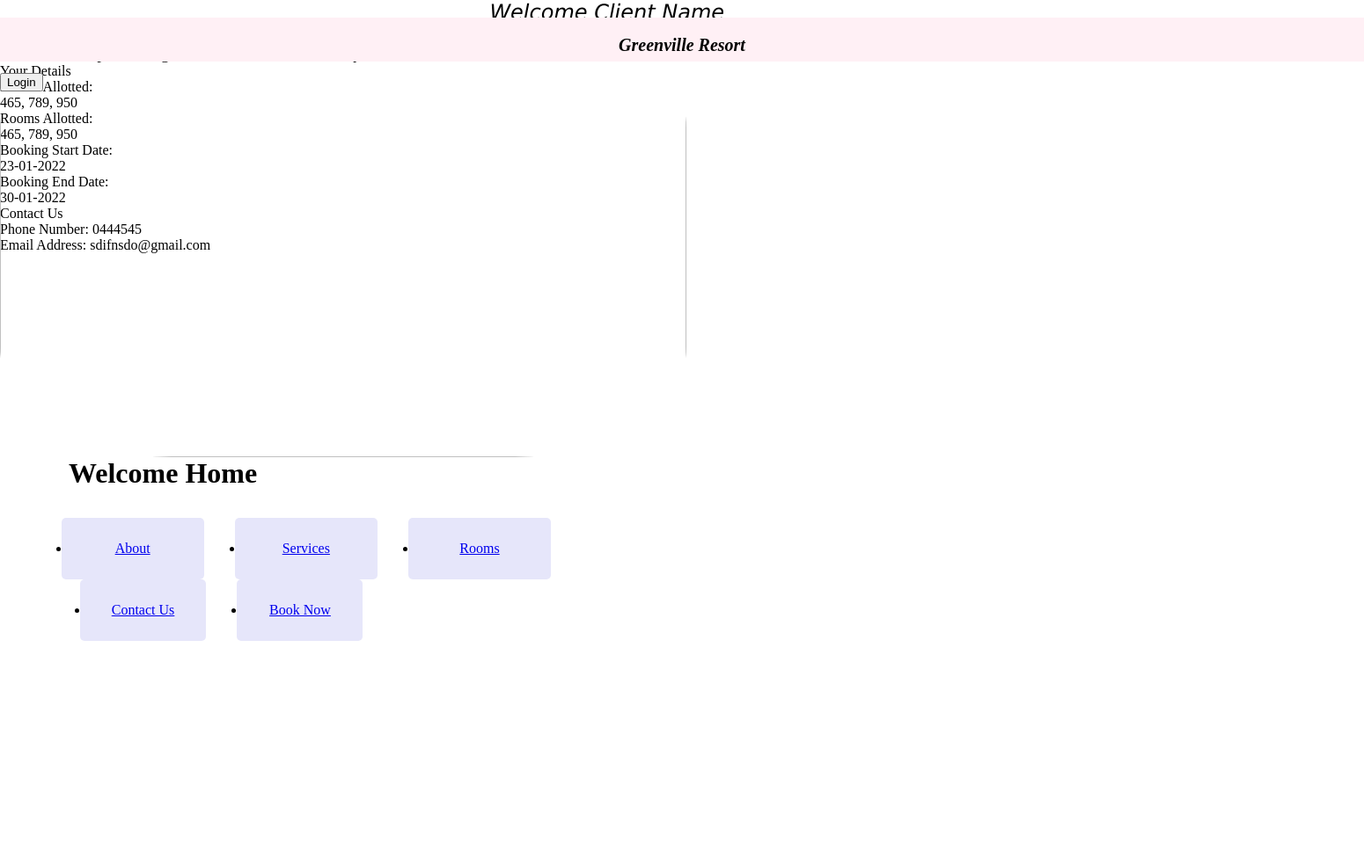
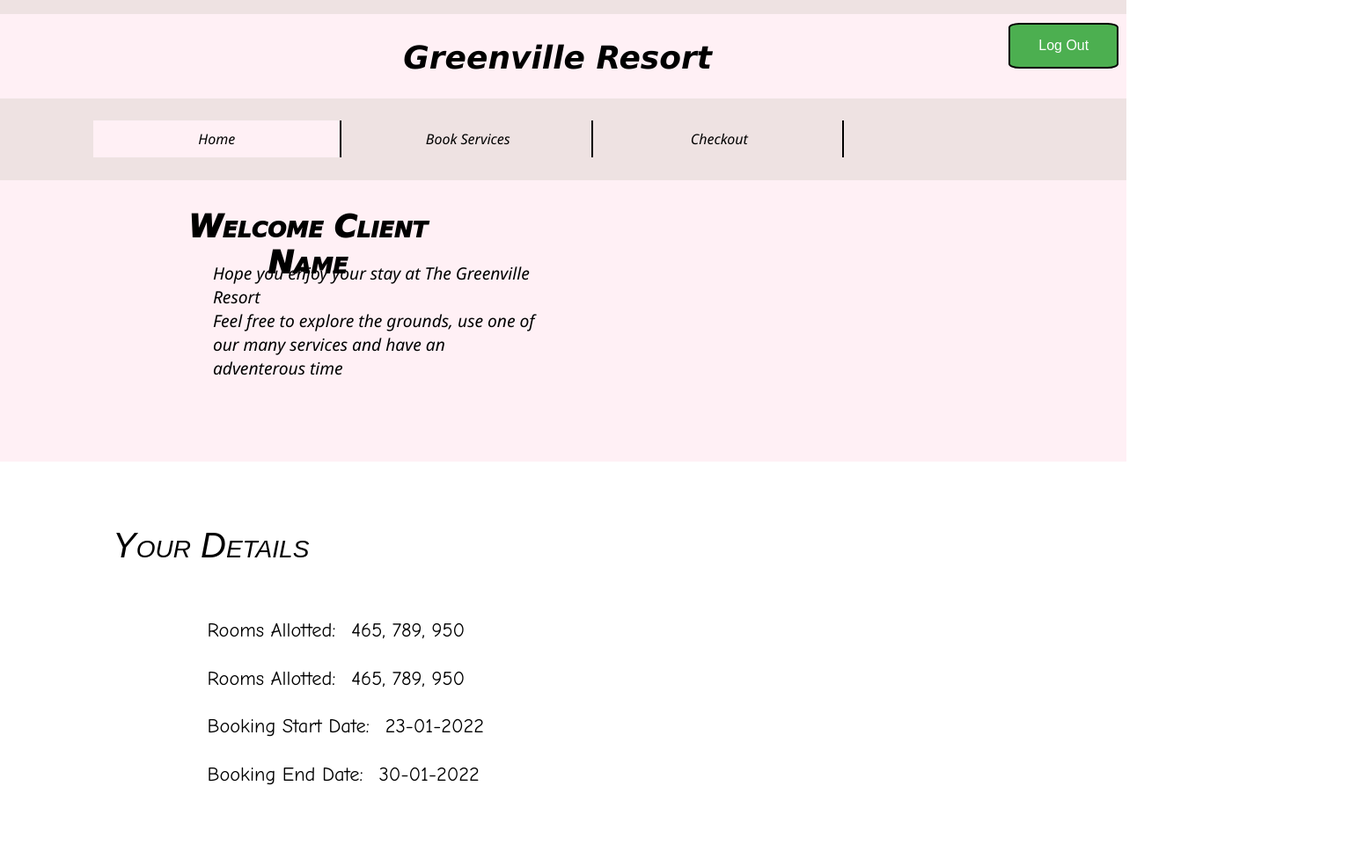
Before and after one commit to Abdullah-Gohar/DB_Project, a plain HTML site: page client_home.html in a window 1280 px wide. Shown: the top 985 px of the page at 88% size, 1550 px wide, since content can reach past the window. Drawn offline with Linux system fonts and the light colour scheme.

Commit message:
Bad Changes Fixed

```diff
--- a/client_home.html
+++ b/client_home.html
@@ -8,87 +8,52 @@
 <script src="test.js"></script>
 
 <body>
-    <div style="height: 2200px; width: 1550px; background-color:rgb(255, 255, 255);">
+    <div style = "width: 100%; height:2%; background-color:eee2e2;">
 
-        <!--Top Division-->
-        <div class="bgGrey" style="position: absolute; padding: 0%;margin-top: 20px;">
-            <img style="width: 780px; height: 500px; float:right; object-fit: cover; " src="images/th.jfif">
+    </div>
+    <!-- Title -->
+    <div class="header2">
+        <div class='title'>
+            <h2 style="margin:0%;">
+                Greenville Resort
+            </h2>
+        </div>
+        <div class='login' style="display: inline-block;">
+            <button class="login-button" id="login">
+                Log Out
+            </button>
+        </div>
+    </div>
 
-            <!--Title Bar-->
-            <div
-                style="width: 1550px; height: 50px; margin: 0%; padding:0% ;position: absolute; display: inline; background-color:lavenderblush;">
-                <p style="text-align: center; color: black; font-size: 20px;font-style: italic;"><b>Greenville Resort</b>
-                </p>
+    <!-- Nav   -->
+    <div class="NavBar">
+        <button class = "NavSpace">
+        </button>
+        <button class="NavButton" id="current">
+            Home
+        </button>
 
-                <button class="BUTTONstyle" style="">Login</button>
+        <button class="NavButton">
+            Book Services
+        </button>
 
-            </div>
-            <!--Title Bar End-->
+        <button class="NavButton" onclick="location.href='https://wwww.google.com'">
+            Checkout
+        </button>
+    </div>
 
 
-            <!--Heading Above Nav Bar-->
-            <h1 style="margin: 10%; margin-bottom: 0%;font-family: MV boli;">
-                Welcome Home
-            </h1>
-
-
-            <!--Navigation Bar-->
-            <div class="NAVBAR">
-                <nav>
-                    <!--Nav Bar Menu-->
-                    <ul class="menu_Bar">
-                        <div class="NavButton">
-                            <li><a href="#About">
-                                    <p class="TextStyleNAV">About</p>
-                                </a></li>
-                        </div>
-
-                        <div class="NavButton" style="margin-left: 5%; ">
-                            <li><a href="Services.html">
-                                    <p class="TextStyleNAV">Services</p>
-                                </a></li>
-                        </div>
-
-                        <div class="NavButton" style="margin-left: 5%; ">
-                            <li><a href="RoomService.html">
-                                    <p class="TextStyleNAV">Rooms</p>
-                                </a></li>
-                        </div>
-
-                        <div class="NavButton" style="width: 123px;margin-left: 5%;">
-                            <li><a href="#contact">
-                                    <p class="TextStyleNAV">Contact Us</p>
-                                </a></li>
-                        </div>
-
-
-
-                        <div class="NavButton" style="width: 123px;margin-left: 5%;">
-                            <li><a href="#">
-                                    <p class="TextStyleNAV">Book Now</p>
-                                </a></li>
-                        </div>
-
-                    </ul>
-                </nav>
-            </div>
-            <!--NavBar Div End-->
-
-        </div>
-        <!--Top Div End-->
-
-
-    <div class = "Welcome-Outer">
-        <div class = "Welcome">
-            <div class = "Title-Box">
-                <div class = "title welcome-title">
+    <div class="Welcome-Outer">
+        <div class="Welcome">
+            <div class="Title-Box">
+                <div class="title welcome-title">
                     Welcome Client Name
                 </div>
             </div>
-            <div class = "Body-Box">
+            <div class="Body-Box">
                 <div class="Welcome-Space">
                 </div>
-                <div class = "body-text welcome-body">
+                <div class="body-text welcome-body">
                     Hope you enjoy your stay at The Greenville Resort<br>
                     Feel free to explore the grounds, use one of our many services and have an adventerous time
                 </div>
@@ -96,15 +61,15 @@
         </div>
     </div>
 
-    <div class = "Details-Outer">
-        <div class = "Details">
-            <div class = "Details-Head">
-                <div class = "Details-Title">
+    <div class="Details-Outer">
+        <div class="Details">
+            <div class="Details-Head">
+                <div class="Details-Title">
                     Your Details
                 </div>
             </div>
 
-            <div class = "Details-Body">
+            <div class="Details-Body">
                 <div class="Detail">
                     <div class="Detail-Heading" id="Rooms">
                         Rooms Allotted:
@@ -114,11 +79,11 @@
                     </div>
                 </div>
 
-                <div class = "Detail">
-                    <div class = "Detail-Heading" id = "Rooms">
+                <div class="Detail">
+                    <div class="Detail-Heading" id="Rooms">
                         Rooms Allotted:
                     </div>
-                    <div class = "Detail-Info" id = "Rooms">
+                    <div class="Detail-Info" id="Rooms">
                         465, 789, 950
                     </div>
                 </div>
--- a/style.css
+++ b/style.css
@@ -3,8 +3,10 @@
     font-family: Verdana, Geneva, Tahoma, sans-serif;
     font-style: italic;
     display: inline-block;
-    width: 89%;
+    width: 79%;
     text-align: center;
+    padding-left: 10%;
+
 }
 
 .login-button{
@@ -28,11 +30,13 @@
 }
 
 .header2{
-    /* background-color: darkgray; */
+    padding-bottom: 2%;
+    background-color: lavenderblush;
+    margin-top: 0;
 }
 
 body{
-    background-color:grey;
+    background-color:white;
     margin:0;
     padding:0;
     height: 100%;
@@ -44,106 +48,246 @@ body{
 }
 
 .NavButton{
-    float:left;
-    width: 20%;
-    background-color:lavender;
+    /* float:left; */
+    width: 22%;
+    background-color:#eee2e2;
+    border-style: solid;
     border-color: black;
-    border-radius: 5px;
-    margin-left: 2%;
+    border-top: 0;
+    border-bottom: 0;
+    border-left:0;
+    border-right: 100% ;
+    /* border-radius:300px; */
+    /* margin-left:2%; */
     text-align: center;
     padding: 10px;
+    font-size: 100%;
+    font-family:'Segoe UI', Tahoma, Geneva, Verdana, sans-serif;
+    font-style: italic;
+    font-weight: 400;
+}
 
+.NavButton:hover{
+    cursor: pointer;
+    background-color: aquamarine;
 }
 
 .NavBar{
     overflow: hidden;
-    /* background-color:darkgrey; */
-    padding: 2%;
+    background-color:#eee2e2;
+    padding-top: 2%;
+    padding-bottom: 2%;
+}
+
+.NavSpace{
+    width:8%;
+    background-color: eee2e2;
+    border-style: hidden;
+    /* border-style: solid;
+    border-color: black;
+    border-top: 0;
+    border-bottom: 0;
+    border-left:0;
+    border-right: 100% ; */
 }
 
 #current{
-    background-color: cadetblue;
+    background-color: lavenderblush;
 }
 
-.About-Us{
-    width:100%;
-    /* background-color: aqua; */
-    /* overflow: hidden; */
-    margin: 10px 0px 10% 0px;
-    border-style:solid;
-    /* border-width: 20%; */
-    border-color: black;
-    border-top: 20%;
-    border-bottom: 0;
-    border-left: 0;
-    border-right: 0;
+.Welcome-Outer{
+    display: flex;
+    align-items: center;
+    flex-direction: row;
+    width: 100%;
+    height:40%;
+    background-color:lavenderblush;
+    /* margin-top: 2%; */
+    /* background-image: url("img/resort2.jpg");
+    background-size: 100% 100%; */
+}
 
+.Welcome{
+    color:black;
+    display: flex;
+    flex-direction:column ;
+    align-items: left;
+    height:80%;
+    width:50%;
+    /* border: 2%;
+    border-style: solid;
+    border-color: black; */
+    margin-left: 10%;
+    margin-right: 5%;
 
 }
 
-.About-Us-Para{
-    width:55%;
-    display:inline-block;
-    text-align: center;
-    /* border:black;
-    border-radius:5px;
-    border-width: 5px;
-    border-style: double; */
-    margin: 0 auto;
-    padding-left: 10%;
-    font-size: 150%;
-
-}
-.About-Us-Pic{
-    width: 25%;
-    display: inline-block;
-    text-align: right;
-    /* border:black;
-    border-radius:5px;
-    border-width: 5px;
-    border-style: double; */
-    float:right;
-    padding-right: 50px;
-    margin-right: 0%;
-    height:40%;
+.Title-Box{
+    width:70%;
+    height:10%;
+    padding-bottom: 4%;
+    /* border: 2%;
+    border-style: solid;
+    border-color: green; */
 
 }
 
-img{
-    border-radius: 25%;
-    width :100%;
-    height:100%;
+.welcome-title{
+    font-size: 220%;
+    font-variant: small-caps;
+    font-style: italic;
+    font-family:cursive;
+    font-weight: 1000;
+
 }
 
-#conatiner button{
-    margin:0%;
+.Body-Box{
+    display:flex;
+    align-items: center;
+    width:70%;
+    height:60%;
+    margin-left: 5%;
+    /* border: 2%;
+    border-style: solid;
+    border-color: green; */
 }
-
-.NavButton:hover{
-    background-color: #4CAF50;
-    cursor:pointer;
-}
-
-.login-button:hover{
-    cursor: pointer;
-    background-color:olivedrab;
+.Welcome-Space{
+    width: 35%;
+    margin:1%;
 }
 
 .body-text{
     font-size: 120%;
+    font-variant:normal;
+    font-style:oblique;
+    font-family:'Segoe UI', Tahoma, Geneva, Verdana, sans-serif;
+    font-weight: 400;
 }
 
-.heading{
-    font-size: 150%;
+.Welcome-Image{
+    width: 20%;
+    height: 100%;
+}
+
+.Details-Outer{
+    display: flex;
+    align-items: center;
+    flex-direction: row;
+    width: 100%;
+    height:60%;
+    background-color:white;
+    margin-top: 2%;
+    /* background-image: url("img/resort2.jpg");
+    background-size: 100% 100%; */
+}
+
+
+.Details{
+    color:black;
+    display: flex;
+    flex-direction:column ;
+    align-items: left;
+    height:80%;
+    width:80%;
+    /* border: 2%;
+    border-style: solid;
+    border-color: black; */
+    margin-left: 10%;
+    margin-right: 5%;
+}
+
+.Details-Head{
+    width: 40%;
+    height: 25%;
+
+}
+
+.Details-Title{
+    font-size: 250%;
     font-variant: small-caps;
     font-style: italic;
+    font-family:Luminari, fantasy;
+    font-weight: 10;
 }
 
-/* .Services{
-    border-top: 20%;
+.Details-Body{
+    width:70%;
+    height: 80%;
+    /* border: 2%;
     border-style: solid;
-    border-color: black;
-    border-bottom: 0;
-    border-left: 0;
-    border-right: 0;
-} */
+    border-color: black; */
+    display: flex;
+    /* align-items: center; */
+    flex-direction: column;
+
+}
+
+.Detail{
+    display: flex;
+    flex-direction: row;
+    padding: 2%;
+    padding-left:15%
+    /* border: 2%;
+    border-style: solid;
+    border-color: black; */
+}
+
+
+.Detail-Heading{
+    /* text-align: left; */
+    font-size: 140%;
+    font-variant:normal;
+    font-style:normal;
+    font-family:Comic Sans MS, Comic Sans, cursive;
+    font-weight: 100;
+    margin-right: 3%;
+
+
+    /* border: 2%;
+    border-style: solid;
+    border-color: black; */
+    /* margin-right:5%; */
+}
+
+.Detail-Info{
+    font-size: 140%;
+    font-variant:normal;
+    font-style:normal;
+    font-family:Comic Sans MS, Comic Sans, cursive;
+    font-weight: 10;
+    padding-right: 5%;
+    /* border: 2%;
+    border-style: solid;
+    border-color: black; */
+}
+
+
+
+
+
+
+
+footer{
+    background-color:darksalmon;
+    padding: 3%;
+    display: flex;
+    align-items: left;
+}
+
+.info{
+    text-align: left;
+    font-size: 120%;
+    font-style: italic;
+    font-family: 'Times New Roman', Times, serif;
+    font-weight: 700;
+}
+
+.contact{
+    font-size: 140%;
+    padding-bottom: 2.5%;
+    font-variant: small-caps;
+}
+
+.button:hover{
+    cursor: pointer;
+}
```
